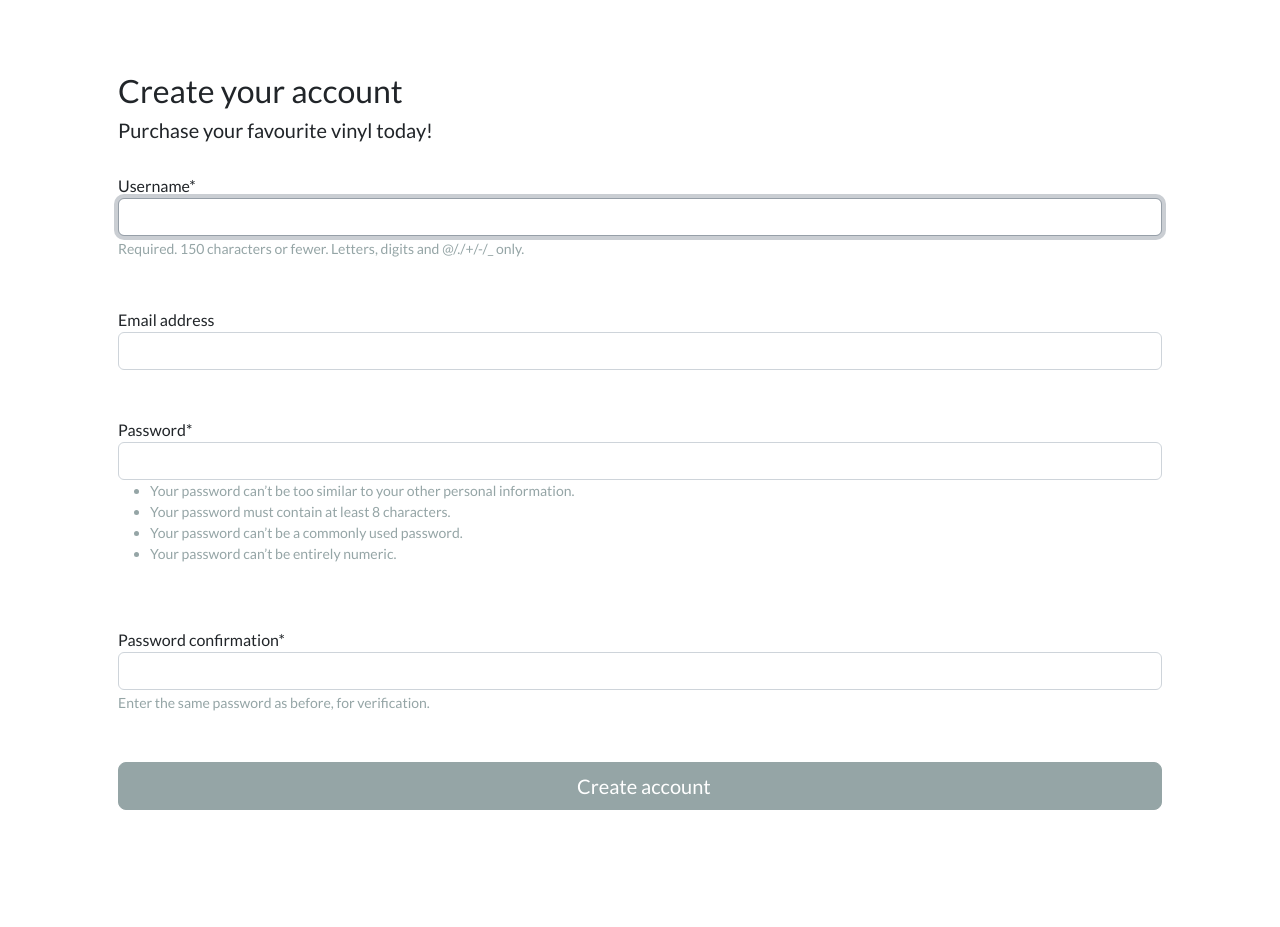
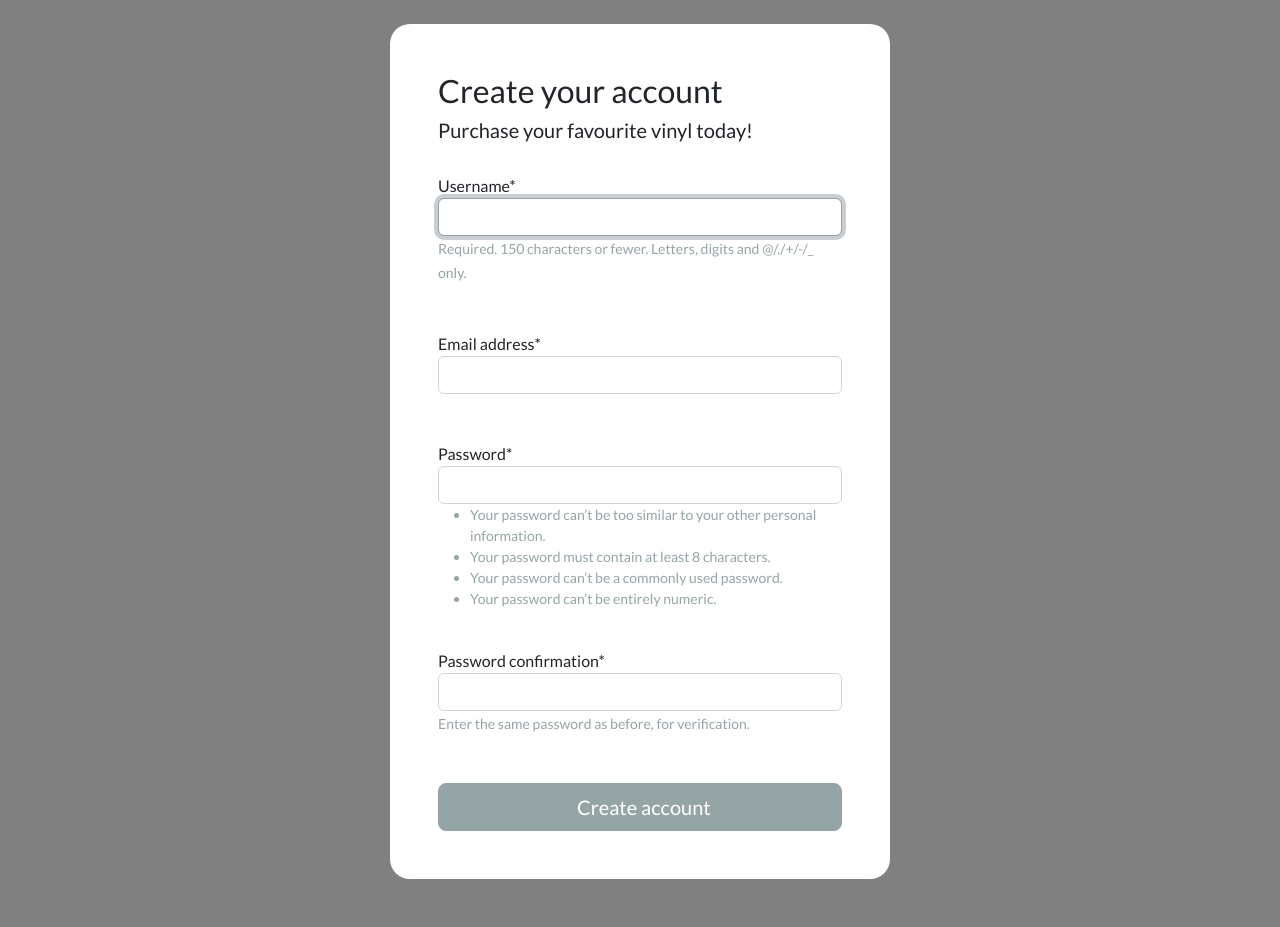
Before and after one commit to VinylSquad/DjangoVinylShop, a Django app: page /account/register in a window 1280 px wide. Shown: the part 72-999 px from the top of the page. Before the commit the page ends 882 px from the top, so only its background shows below. Run offline with Django 4.2, Linux system fonts and the light colour scheme; some libraries are stand-ins or nearby versions.

Commit message:
registration basic complete

```diff
--- a/DjangoVinylShop_project/account/forms.py
+++ b/DjangoVinylShop_project/account/forms.py
@@ -12,6 +12,10 @@ class CreateUserForm(UserCreationForm):
     def __init__(self, *args, **kwargs):
         super(CreateUserForm, self).__init__(*args, **kwargs)
 
+        #email required
+
+        self.fields['email'].required = True
+
 
 #email validation
 
@@ -21,5 +25,7 @@ class CreateUserForm(UserCreationForm):
         if User.objects.filter(email=email).exists():
             raise forms.ValidationError('This email is invalid!')
 
-        if len(email >= 350):
+        if len(email) >= 350:
             raise forms.ValidationError('This imail is too long!')
+
+        return email
--- a/DjangoVinylShop_project/account/templates/account/registration/register.html
+++ b/DjangoVinylShop_project/account/templates/account/registration/register.html
@@ -7,10 +7,25 @@
 
 {% block content %}
 
+<style>
+
+    body{
+
+        background-color: gray;
+
+
+
+    }
+
+
+
+
+</style>
+
 <body>
     <br>
 
-    <div class="container bg-white shadow-md p-5">
+    <div class="container bg-white shadow-md p-5 form-layout">
 
         <h3>Create your account</h3>
 
@@ -32,7 +47,7 @@
 
             {{form.password1 | as_crispy_field}}
 
-            <br><br>
+            <br>
 
             {{form.password2 | as_crispy_field}}
 
@@ -49,6 +64,7 @@
     </div>
 </body>
 
-
+<br>
+<br>
 
 {% endblock %}
--- a/DjangoVinylShop_project/account/views.py
+++ b/DjangoVinylShop_project/account/views.py
@@ -15,7 +15,7 @@ def register(request):
         if form.is_valid():
             form.save()
 
-            return redirect('')
+            return redirect('store')
 
 
     context = {'form':form}
--- /dev/null
+++ b/DjangoVinylShop_project/static/css/styles.css
@@ -0,0 +1,8 @@
+.form-layout {
+
+    border-radius: 20px;
+    width: 500px;
+
+
+
+}
--- a/DjangoVinylShop_project/store/templates/store/base.html
+++ b/DjangoVinylShop_project/store/templates/store/base.html
@@ -21,6 +21,8 @@
         <link rel="stylesheet" href="https://bootswatch.com/5/flatly/bootstrap.min.css">
 
         <link rel="stylesheet" href="https://cdnjs.cloudflare.com/ajax/libs/font-awesome/4.7.0/css/font-awesome.min.css">
+
+        <link rel="stylesheet" href="{% static 'css/styles.css' %}"
 
 
 
```
